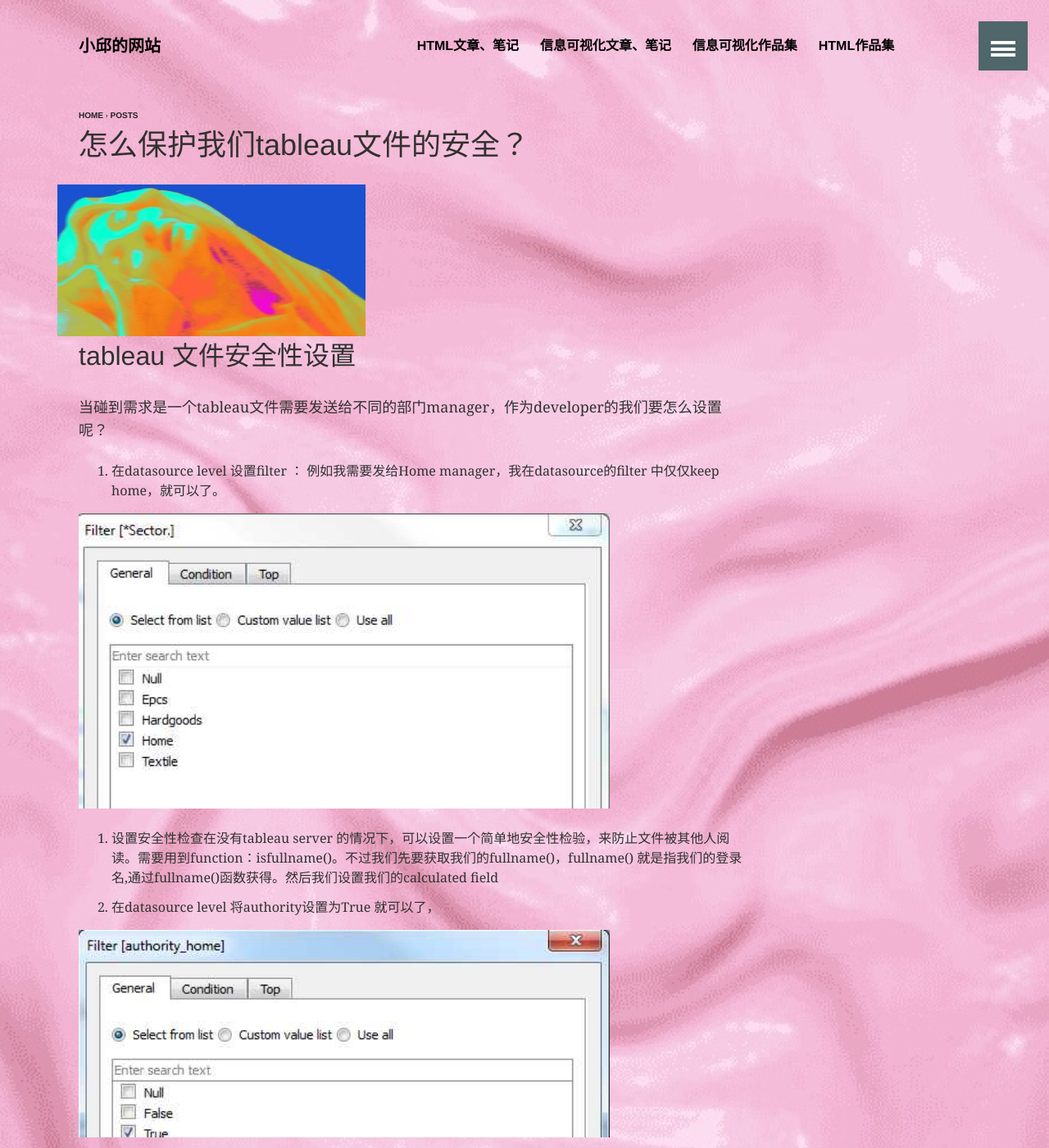
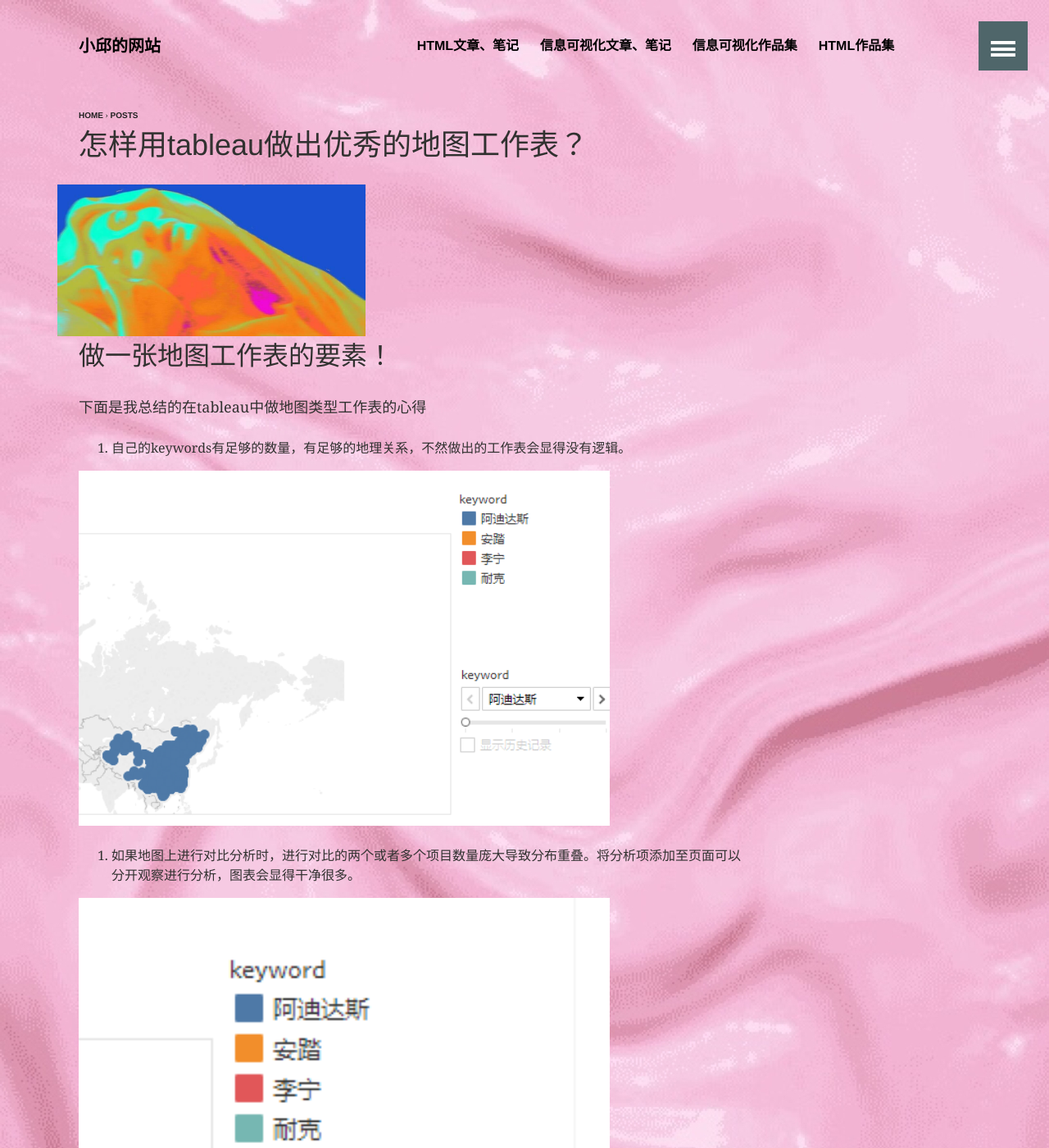
Before and after one commit to qiuqiuge/qiuqiuge.github.io, a Jekyll site: the page built from _posts/2017-12-30-tableau.md, in a window 1280 px wide and 1400 px high. Shown: the whole window at 82% size. Built offline with Jekyll 4.4.1, drawn with Linux system fonts in a browser that asks for light colours; some of the changed text lies outside the part shown.

Commit message:
tableau文章改动

```diff
--- a/_posts/2017-12-30-tableau.md
+++ b/_posts/2017-12-30-tableau.md
@@ -1,6 +1,6 @@
 ---
 layout: article
-title:  "怎么保护我们tableau文件的安全？"
+title:  "怎样用tableau做出优秀的地图工作表？"
 date:  更新于 2017-12-29
 categories: posts infovis infovisnotes
 image:
@@ -8,20 +8,14 @@
   feature: tableau.jpg
 
 ---
-## tableau 文件安全性设置
-当碰到需求是一个tableau文件需要发送给不同的部门manager，作为developer的我们要怎么设置呢？
-1. 在datasource level 设置filter ：
-例如我需要发给Home manager，我在datasource的filter 中仅仅keep home，就可以了。
+## 做一张地图工作表的要素！
+下面是我总结的在tableau中做地图类型工作表的心得
+1. 自己的keywords有足够的数量，有足够的地理关系，不然做出的工作表会显得没有逻辑。
 
-<img src="/images/tableau1.jpg" alt="SDG 2017 Report Goal 1" style="width: 80%" type="image/svg+xml">
+<img src="/images/tableau1.png" alt="SDG 2017 Report Goal 1" style="width: 80%" type="image/svg+xml">
 
-1. 设置安全性检查在没有tableau server 的情况下，可以设置一个简单地安全性检验，来防止文件被其他人阅读。需要用到function：isfullname()。不过我们先要获取我们的fullname()，fullname() 就是指我们的登录名,通过fullname()函数获得。然后我们设置我们的calculated field
-2. 在datasource level 将authority设置为True 就可以了，
+2. 如果地图上进行对比分析时，进行对比的两个或者多个项目数量庞大导致分布重叠。将分析项添加至页面可以分开观察进行分析，图表会显得干净很多。
 
-<img src="/images/tableau2.jpg" alt="SDG 2017 Report Goal 1" style="width: 80%" type="image/svg+xml">
+<img src="/images/tableau2.png" alt="SDG 2017 Report Goal 1" style="width: 80%" type="image/svg+xml">
 
-在下图测试中，
-
-<img src="/images/tableau3.jpg" alt="SDG 2017 Report Goal 1" style="width: 80%" type="image/svg+xml">
-
-由于我的登录名不一致，所以我看不到任何数据。
+3.给自己的keywords添加上颜色，这样方便观察，而且美观。
```
Also changed, not shown: images/tableau1.png (added), images/tableau2.png (added).
